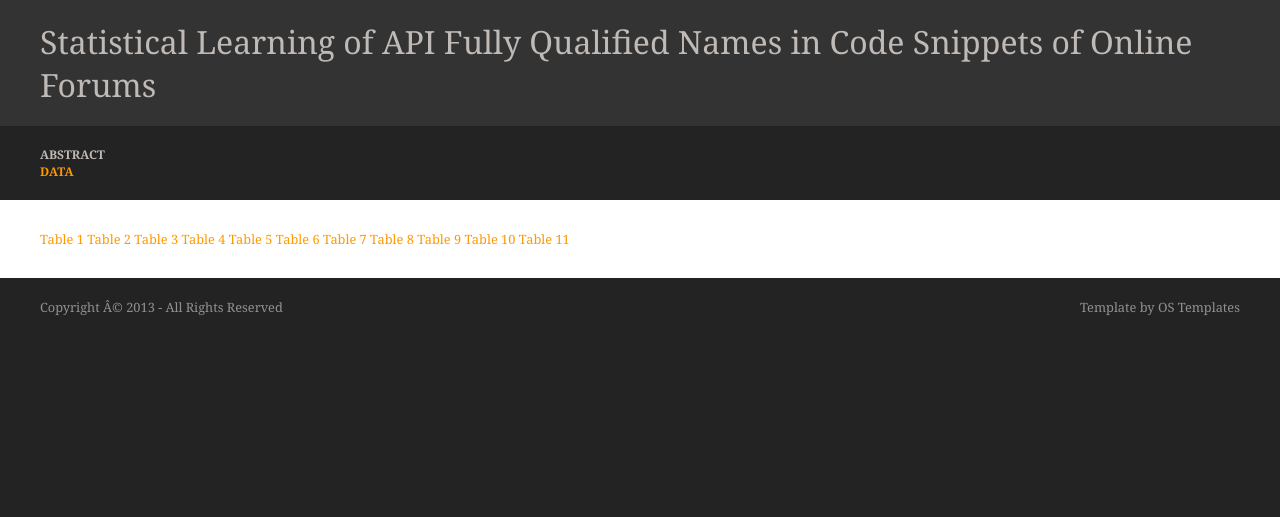
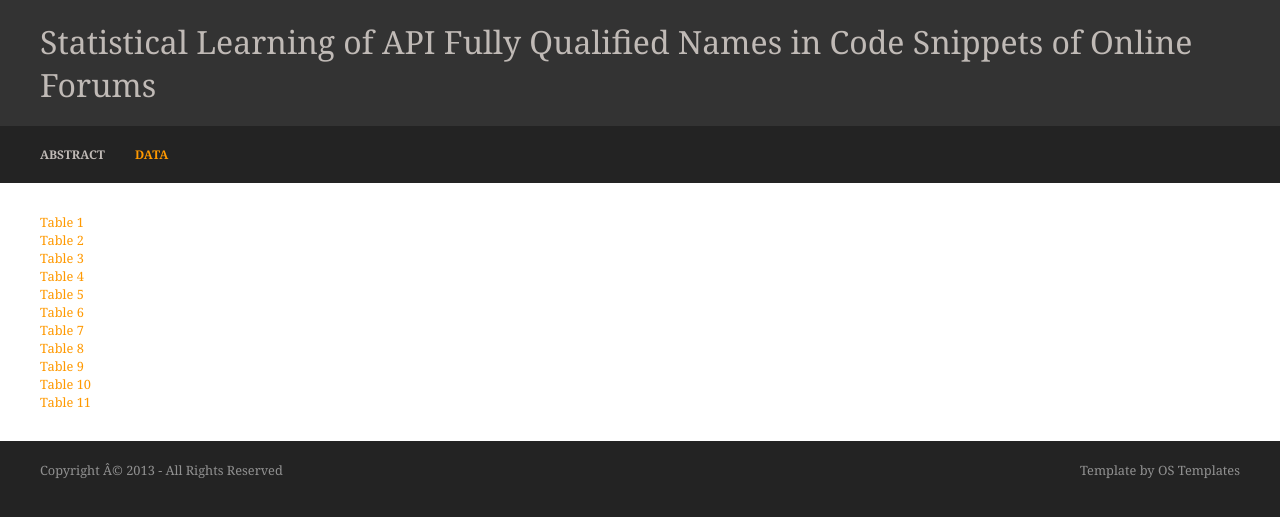
Before and after one commit to doubleblinddoubleblinddoubleblind/icse2018, a Jekyll site: the page data.html, which Jekyll copies as it is, in a window 1280 px wide. Shown: the top 517 px of the page. Built offline with Jekyll 4.4.1, drawn with Linux system fonts in a browser that asks for light colours.

Commit message:
Update data.html

```diff
--- a/data.html
+++ b/data.html
@@ -31,8 +31,8 @@
 <div class="wrapper row2">
   <nav id="topnav">
     <ul class="clear">
-      <li><a href="https://doubleblinddoubleblinddoubleblind.github.io/icse2018/">Abstract</a></li>
-      <li  class="active first"><a href="https://doubleblinddoubleblinddoubleblind.github.io/icse2018/data.html">Data</a></li>
+      <li class="first"><a href="https://doubleblinddoubleblinddoubleblind.github.io/icse2018/">Abstract</a></li>
+      <li  class="active"><a href="https://doubleblinddoubleblinddoubleblind.github.io/icse2018/data.html">Data</a></li>
     </ul>
   <form id="mobilemenu"><select><option selected="selected" value="">Please Click Here To Navigate</option><option value="https://doubleblinddoubleblinddoubleblind.github.io/icse2018/">Abstract</option><option value="https://doubleblinddoubleblinddoubleblind.github.io/icse2018/data.html">Data</option></select></form></nav>
 </div>
@@ -41,17 +41,17 @@
   <div id="container">
     <!-- ################################################################################################ -->
     <div class="full_width clear">
-	    <a href="#">Table 1</a>
-      <a href="#">Table 2</a>
-      <a href="#">Table 3</a>
-      <a href="#">Table 4</a>
-      <a href="#">Table 5</a>
-      <a href="#">Table 6</a>
-      <a href="#">Table 7</a>
-      <a href="#">Table 8</a>
-      <a href="#">Table 9</a>
-      <a href="#">Table 10</a>
-      <a href="#">Table 11</a>
+	    <a href="#">Table 1</a><br/>
+      <a href="#">Table 2</a><br/>
+      <a href="#">Table 3</a><br/>
+      <a href="#">Table 4</a><br/>
+      <a href="#">Table 5</a><br/>
+      <a href="#">Table 6</a><br/>
+      <a href="#">Table 7</a><br/>
+      <a href="#">Table 8</a><br/>
+      <a href="#">Table 9</a><br/>
+      <a href="#">Table 10</a><br/>
+      <a href="#">Table 11</a><br/>
     </div>
     <!-- ################################################################################################ -->
   </div>
```
